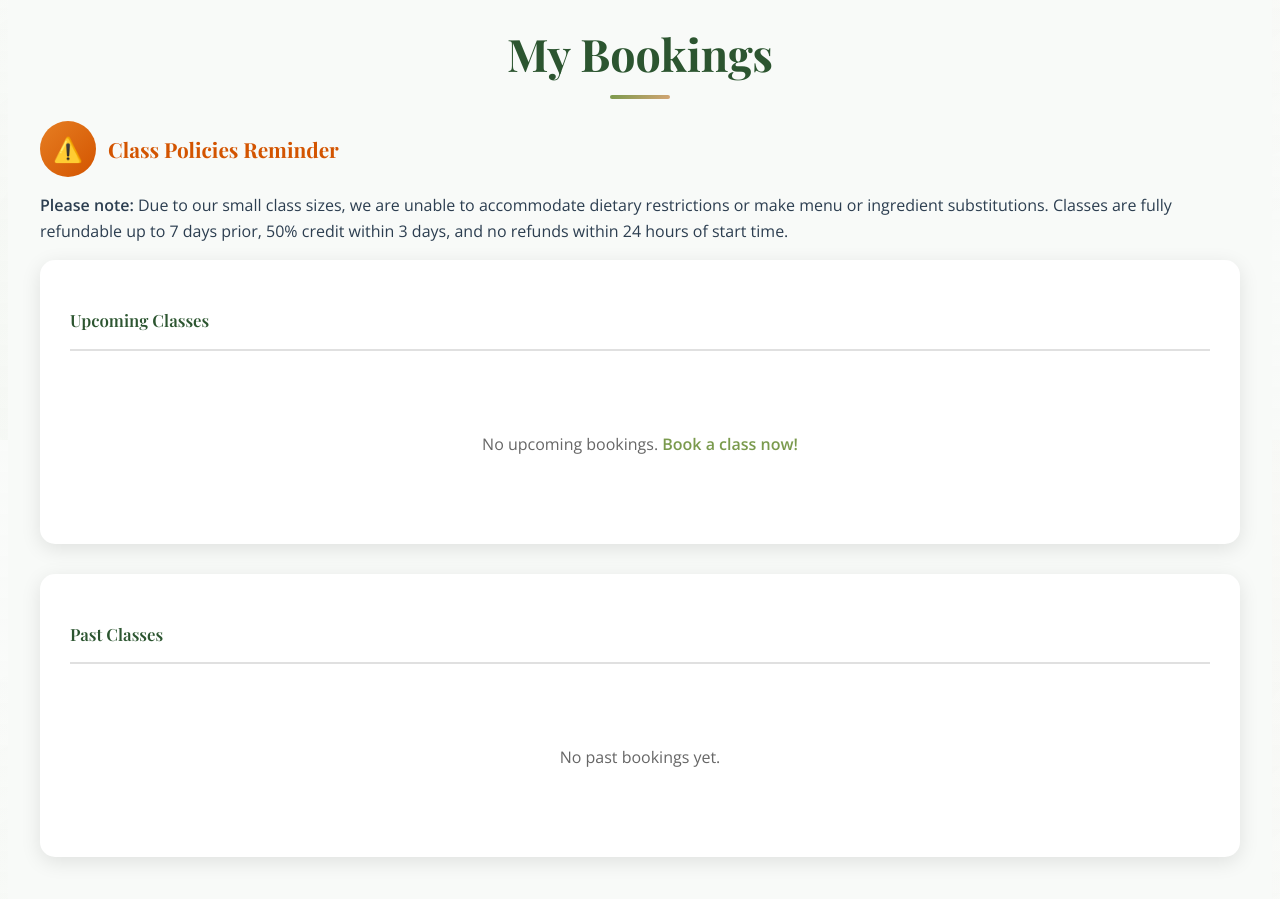
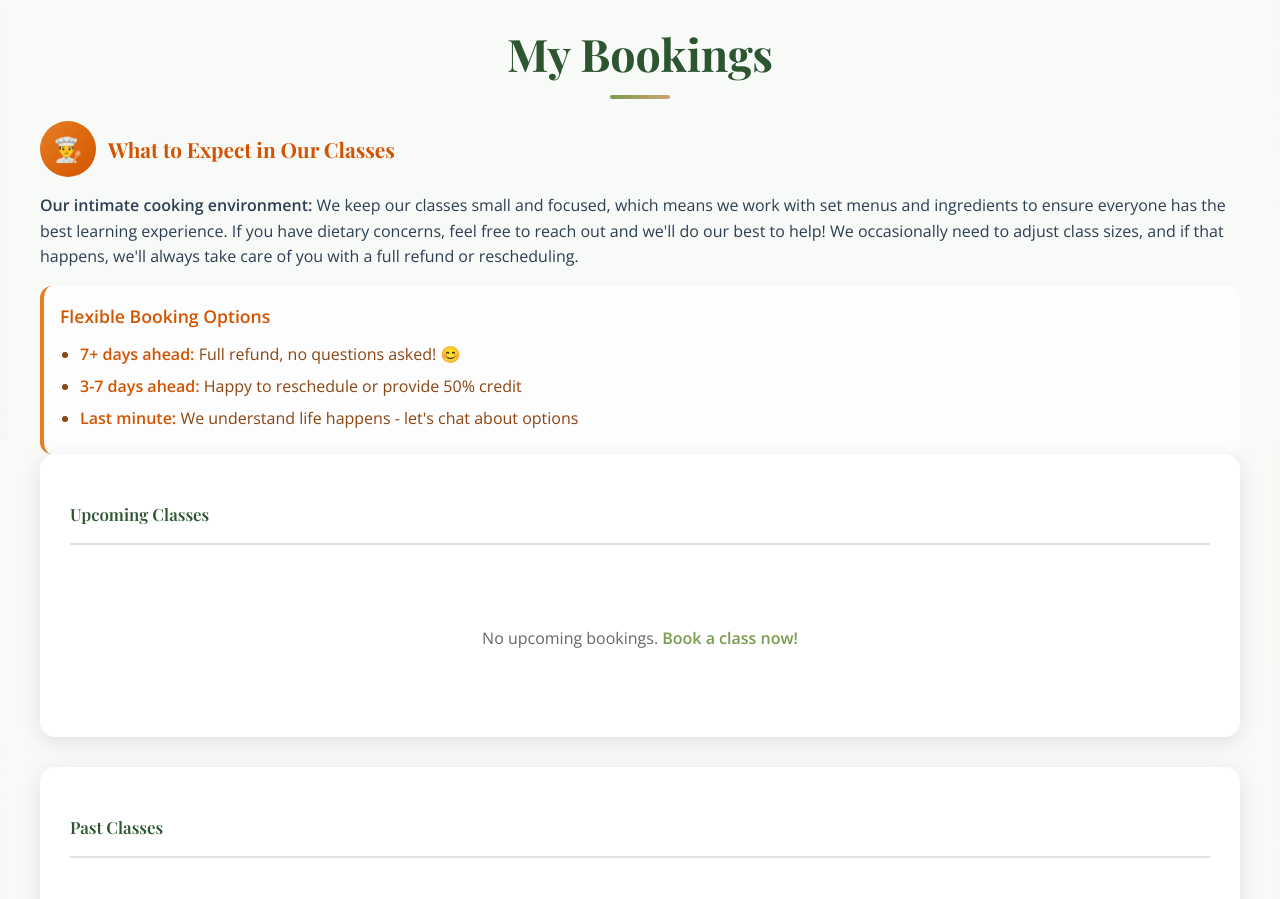
Before and after one commit to boomsssing/cottage-cookin, a plain HTML site: page user-dashboard.html in a window 1280 px wide. Shown: the part 1160-2059 px from the top of the page. Drawn offline with nearby package versions, Linux system fonts and the light colour scheme.

Commit message:
Add files via upload

```diff
--- a/user-dashboard.html
+++ b/user-dashboard.html
@@ -103,11 +103,19 @@
                 <!-- Important Policy Notice -->
                 <div class="policy-notice">
                     <div class="policy-notice-header">
-                        <span class="policy-icon">⚠️</span>
-                        <h3>Class Policies Reminder</h3>
+                        <span class="policy-icon">👨‍🍳</span>
+                        <h3>What to Expect in Our Classes</h3>
                     </div>
                     <div class="policy-content">
-                        <p><strong>Please note:</strong> Due to our small class sizes, we are unable to accommodate dietary restrictions or make menu or ingredient substitutions. Classes are fully refundable up to 7 days prior, 50% credit within 3 days, and no refunds within 24 hours of start time.</p>
+                        <p><strong>Our intimate cooking environment:</strong> We keep our classes small and focused, which means we work with set menus and ingredients to ensure everyone has the best learning experience. If you have dietary concerns, feel free to reach out and we'll do our best to help! We occasionally need to adjust class sizes, and if that happens, we'll always take care of you with a full refund or rescheduling.</p>
+                        <div class="refund-policy">
+                            <h4>Flexible Booking Options</h4>
+                            <ul>
+                                <li><strong>7+ days ahead:</strong> Full refund, no questions asked! 😊</li>
+                                <li><strong>3-7 days ahead:</strong> Happy to reschedule or provide 50% credit</li>
+                                <li><strong>Last minute:</strong> We understand life happens - let's chat about options</li>
+                            </ul>
+                        </div>
                     </div>
                 </div>
 
```
Also changed, not shown: admin.html (+1 -1 lines).
